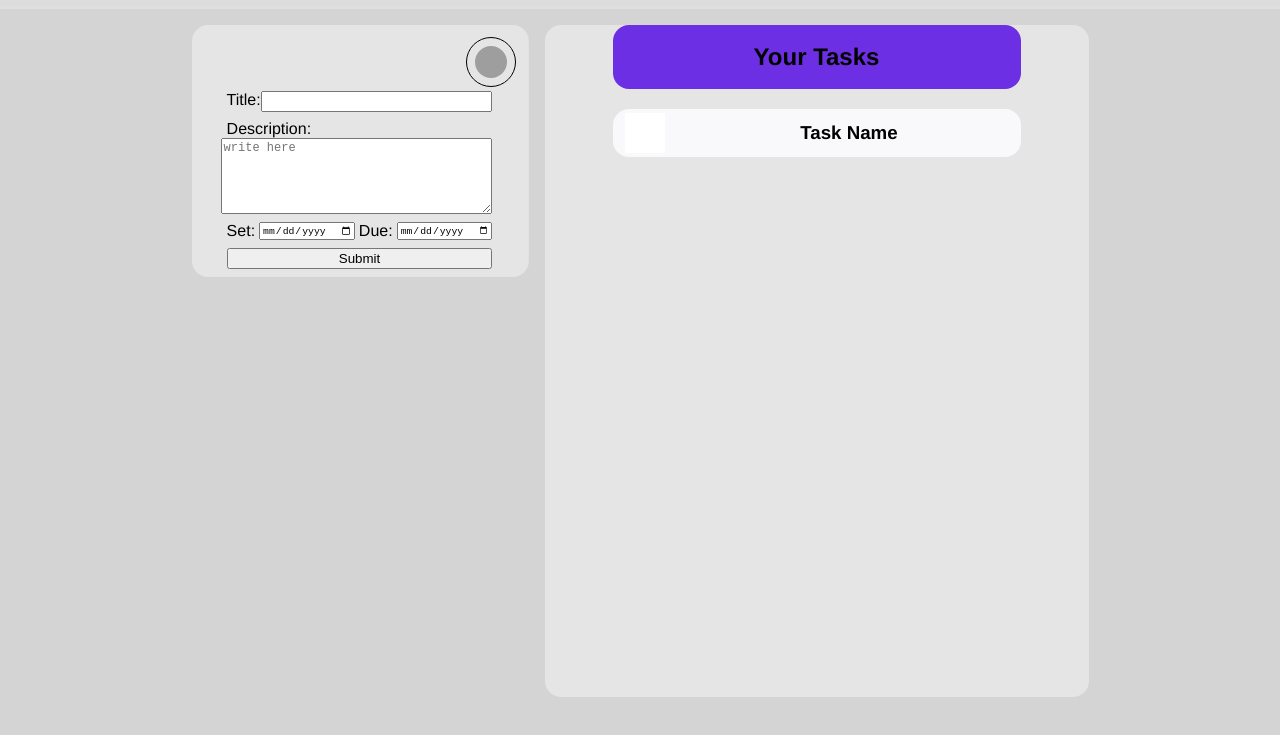
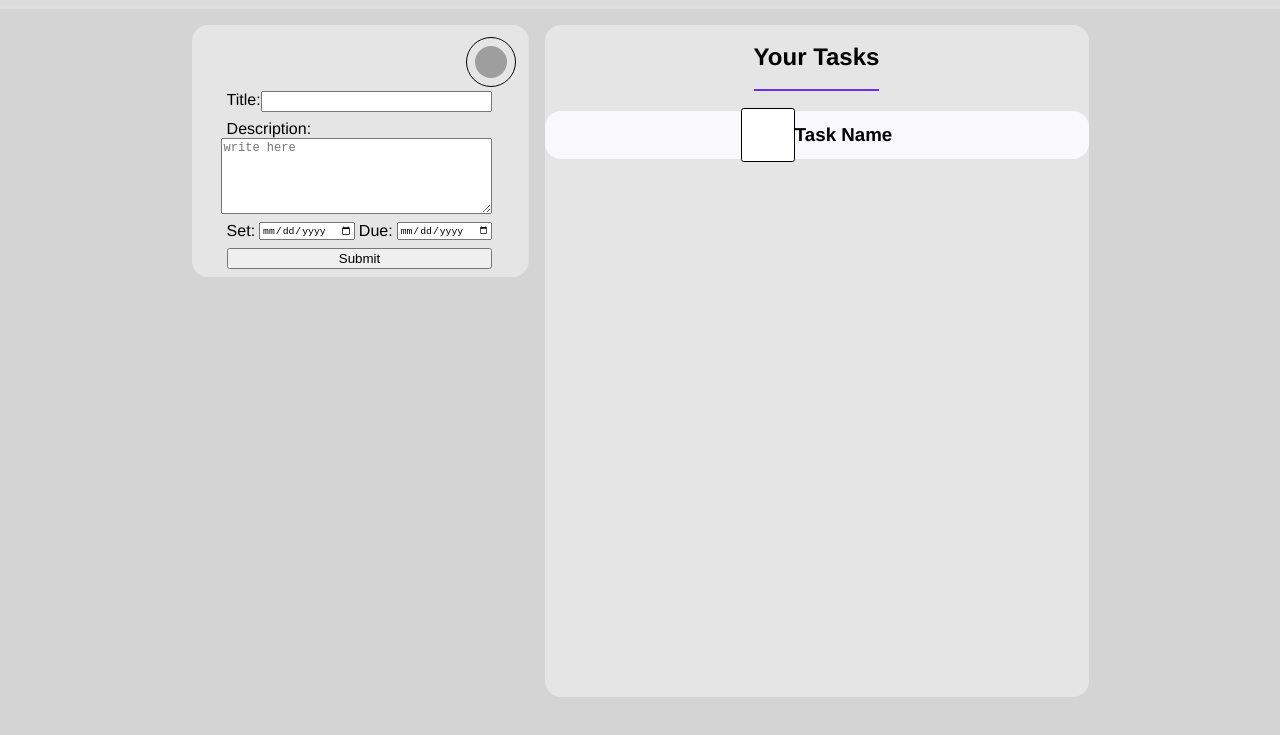
Before and after one commit to SFH6-Devs/task-tamer, a website: page index.html in a window 1280 px wide. Both pictures are taken after a click on the button "Add Task". Shown: the part 41-776 px from the top of the page. Drawn offline with Linux system fonts and the light colour scheme; grey boxes are pictures that could not be loaded.

Commit message:
added tick box to the task title

```diff
--- a/general.css
+++ b/general.css
@@ -231,10 +231,10 @@ form textarea{
 }
 .tasks{
     display: none;
-    width: 75%;
+    width: 100%;
     flex-grow: 1;
     flex-direction: column;
-
+    align-items: center;
     border-radius: 1rem;
 
 }
@@ -242,25 +242,32 @@ form textarea{
     display: flex;
     flex-grow: 1;
     flex-direction: column;
+    width: 100%;
+    align-items: center;
 
 }
 .tasktask{
     display: flex;
+    width: 100%;
+
     border-radius: 1rem;
     max-height: 6vh;
     background-color: var(--background-color);
     flex-grow: 1;
+
     justify-content: center;
     align-items: center;
 
 }
 .taskimg{
-    margin-inline: 12px;
+
     width: 10%;
     aspect-ratio: 1/1;
     height: auto;
     border-radius: 5%;
     background-color: #ffffff;
+    z-index: 2;
+    border: 1px solid;
 
 
 }
@@ -274,11 +281,12 @@ form textarea{
 }
 .taskhead{
     display: flex;
-    border-radius: 1rem;
     align-items: center;
+    /* width: 50%; */
     max-height: 8vh;
-    background-color: var(--primary-color);
-    flex-grow: 1;
+    flex-grow: 2;
+
+    border-bottom: 2px solid var(--primary-color);
     justify-content: center;
     margin-top: 0;
 
--- a/index.html
+++ b/index.html
@@ -71,10 +71,11 @@
                         <h2 class="taskhead">Your Tasks</h2>
                         <div class="tasklists">
                             <div class="tasktask">
-                                <div id="taskimg"class="taskimg">
 
-                                </div>
                                 <div class="taskdeets">
+                                    <div id="taskimg"class="taskimg">
+
+                                    </div>
                                     <h3 class="taskTitle" id="taskTitle">Task Name</h3>
                                 </div>
                             </div>
--- a/index.js
+++ b/index.js
@@ -51,3 +51,18 @@ body.addEventListener('keypress', (event) => {
         addTask();
     }
 })
+
+let taskTick = document.getElementById('taskimg');
+taskTick.addEventListener("click", function(){
+    // if (taskTick.style.backgroundColor === "#ffffff"){
+    //     taskTick.style.backgroundColor = "#000000";
+    // }
+    // else{
+    if (taskTick.style.backgroundColor !== "black"){
+        taskTick.style.backgroundColor = "black";
+    }
+    else{
+        taskTick.style.backgroundColor = "white";
+    }
+    // }
+})
```
Also changed, not shown: package.json (added, +8 -0 lines), 2 other files.
